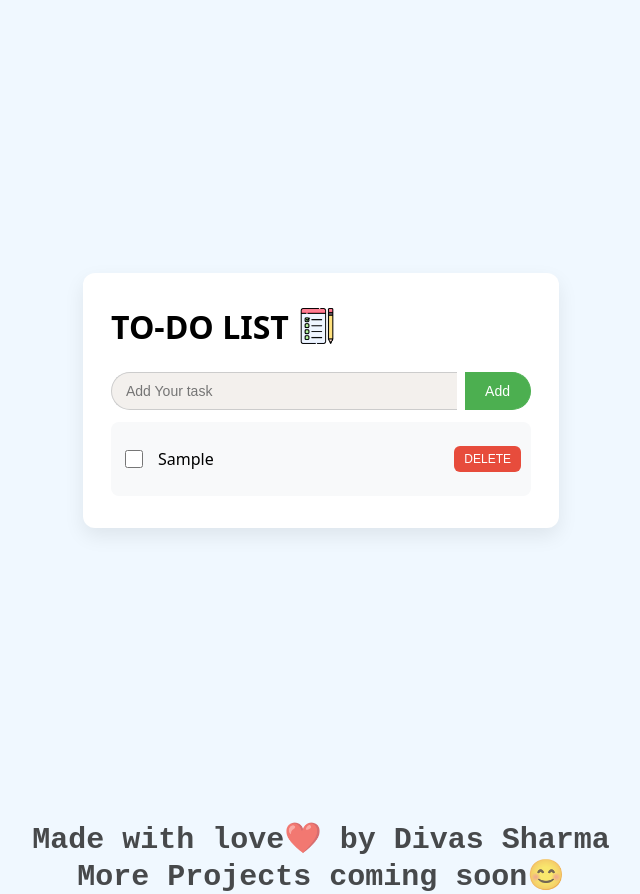
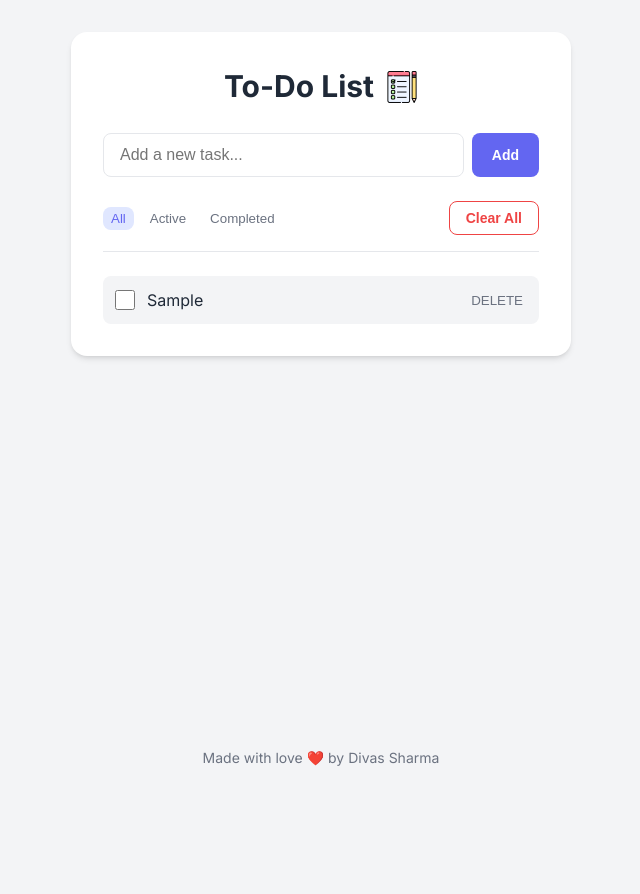
Before and after one commit to Divasdev/BEGINNER-PROJECTS, a plain HTML site: page TODO-APP/index.html in a window 1280 px wide. Both pictures are taken after typing "Sample" into the empty fields and a click on the button "Add". Shown: the whole page, without its empty margins (319-959 px from the left). After the commit the page ends 800 px from the top, so only its background shows below. Drawn offline with Linux system fonts and the light colour scheme.

Commit message:
antigravity todo list

```diff
--- a/TODO-APP/index.html
+++ b/TODO-APP/index.html
@@ -4,34 +4,51 @@
 <head>
    <meta charset="UTF-8">
    <meta name="viewport" content="width=device-width, initial-scale=1.0">
-   <title>TODO-APP</title>
+   <title>Modern Todo App</title>
+   <link rel="stylesheet" href="styles.css">
+   <link rel="preconnect" href="https://fonts.googleapis.com">
+   <link rel="preconnect" href="https://fonts.gstatic.com" crossorigin>
+   <link href="https://fonts.googleapis.com/css2?family=Inter:wght@400;500;600;700&display=swap" rel="stylesheet">
 </head>
-<link rel="stylesheet" href="styles.css">
 
 <body>
-   <div class="body-container" id="body-container">
-      <div class="child-container" id="child-container">
+   <main class="app-container">
+      <header class="app-header">
+         <h1 class="title">
+            To-Do List
+            <img src="./check-list.png" alt="Checklist Icon" class="todo-icon">
+         </h1>
+      </header>
 
-         <h1 id="main-title" class="title">TO-DO LIST <img src="./check-list.png" id="todo-icon" class="todo-icon"></h1>
+      <section class="input-section">
+         <div class="input-group">
+            <input type="text" placeholder="Add a new task..." id="task-input" class="task-input" aria-label="Task content">
+            <button id="add-btn" class="btn btn-primary">Add</button>
+         </div>
+      </section>
 
-        <div class="input-group" id="input-group">
-            <input type="text" placeholder="Add Your task" id="task-input" class="taskinput">
-            <button id="add-btn" class="addBtn" onclick="addTask()">Add</button>
-            </div>
+      <section class="controls-section">
+         <div class="filters">
+            <button class="filter-btn active" data-filter="all">All</button>
+            <button class="filter-btn" data-filter="active">Active</button>
+            <button class="filter-btn" data-filter="completed">Completed</button>
+         </div>
+         <button id="clear-btn" class="btn btn-danger">Clear All</button>
+      </section>
 
-           <div id="task-list"></div>
+      <section class="list-section">
+         <ul id="task-list" class="task-list">
+            <!-- Tasks will be injected here -->
+         </ul>
+         <p id="empty-state" class="empty-state hidden">No tasks found. Add one above!</p>
+      </section>
+   </main>
 
+   <footer class="app-footer">
+      <p>Made with love ❤️ by Divas Sharma</p>
+   </footer>
 
-      </div>
-   </div>
    <script src="scripts.js"></script>
-   <footer style="text-align:center; margin-top:20px; font-size:30px; opacity:0.7;
-   font-family:'Courier New', Courier, monospace;
-   font-weight: bold;
-   ">
-      Made with love❤️ by Divas Sharma<br>
-      More Projects coming soon😊
-   </footer>
 </body>
 
 </html>
--- a/TODO-APP/scripts.js
+++ b/TODO-APP/scripts.js
@@ -1,94 +1,135 @@
-const addBtn=document.getElementById("add-btn");
-const taskInput=document.getElementById("task-input");
-window.addEventListener("DOMContentLoaded", loadTasksFromStorage);
+// DOM Elements
+const taskInput = document.getElementById('task-input');
+const addBtn = document.getElementById('add-btn');
+const taskList = document.getElementById('task-list');
+const clearBtn = document.getElementById('clear-btn');
+const filterBtns = document.querySelectorAll('.filter-btn');
+const emptyState = document.getElementById('empty-state');
 
-let taskList = JSON.parse(localStorage.getItem("tasks")) || [];
-function addTask(){
-     task=taskInput.value;
-     if (task.trim() === "") {
-         alert("Please add a task.");
+// State
+let tasks = JSON.parse(localStorage.getItem('tasks')) || [];
+let currentFilter = 'all';
+
+// Initialize
+document.addEventListener('DOMContentLoaded', () => {
+    // Migration check: if tasks is array of strings, convert to objects
+    if (tasks.length > 0 && typeof tasks[0] === 'string') {
+        tasks = tasks.map(text => ({
+            id: Date.now() + Math.random(),
+            text,
+            completed: false
+        }));
+        saveTasks();
+    }
+    renderTasks();
+});
+
+// Event Listeners
+addBtn.addEventListener('click', addTask);
+taskInput.addEventListener('keypress', (e) => {
+    if (e.key === 'Enter') addTask();
+});
+clearBtn.addEventListener('click', clearAllTasks);
+
+filterBtns.forEach(btn => {
+    btn.addEventListener('click', () => {
+        // Update active button
+        filterBtns.forEach(b => b.classList.remove('active'));
+        btn.classList.add('active');
+
+        // Update filter state
+        currentFilter = btn.dataset.filter;
+        renderTasks();
+    });
+});
+
+// Functions
+function addTask() {
+    const text = taskInput.value.trim();
+    if (text === '') {
+        alert('Please enter a task!');
         return;
     }
 
+    const newTask = {
+        id: Date.now(),
+        text,
+        completed: false
+    };
 
+    tasks.push(newTask);
+    saveTasks();
+    renderTasks();
+    taskInput.value = '';
+}
 
-    const div = document.createElement("div");
-    div.classList.add("task-container");
-    div.innerHTML = `
-        <p class="task-item">
-            <input type="checkbox" class="checkbox-task">
-            <span>${task}</span>
-            <button class="delete-btn">DELETE</button>
-        </p>
-    `;
+function toggleTask(id) {
+    tasks = tasks.map(task =>
+        task.id === id ? { ...task, completed: !task.completed } : task
+    );
+    saveTasks();
+    renderTasks();
+}
 
-     taskList.push(task)
-     localStorage.setItem("tasks", JSON.stringify(taskList));
+function deleteTask(id) {
+    tasks = tasks.filter(task => task.id !== id);
+    saveTasks();
+    renderTasks();
+}
 
-     console.log(taskList);
-     const taskListContainer = document.getElementById("task-list");
-     taskListContainer.appendChild(div);
+function clearAllTasks() {
+    if (confirm('Are you sure you want to delete all tasks?')) {
+        tasks = [];
+        saveTasks();
+        renderTasks();
+    }
+}
 
+function saveTasks() {
+    localStorage.setItem('tasks', JSON.stringify(tasks));
+}
 
+function renderTasks() {
+    taskList.innerHTML = '';
 
-
-     const checkbox = div.querySelector(".checkbox-task");
-     const textSpan = div.querySelector("span");
-     const deleteBtn = div.querySelector(".delete-btn");
-
-     checkbox.addEventListener("change", () => {
-         if (checkbox.checked) {
-             textSpan.style.textDecoration = "line-through";
-             textSpan.style.opacity = "0.6";
-         } else {
-             textSpan.style.textDecoration = "none";
-             textSpan.style.opacity = "1";
-         }
+    const filteredTasks = tasks.filter(task => {
+        if (currentFilter === 'active') return !task.completed;
+        if (currentFilter === 'completed') return task.completed;
+        return true;
     });
 
-     deleteBtn.addEventListener("click", () => {
-         taskList = taskList.filter(t => t !== task);
-         localStorage.setItem("tasks", JSON.stringify(taskList));
-         div.remove();
-     });
+    if (filteredTasks.length === 0) {
+        emptyState.classList.remove('hidden');
+    } else {
+        emptyState.classList.add('hidden');
 
-     taskInput.value = "";
+        filteredTasks.forEach(task => {
+            const li = document.createElement('li');
+            li.className = `task-item ${task.completed ? 'completed' : ''}`;
 
-}
-function loadTasksFromStorage() {
-    const taskListContainer = document.getElementById("task-list");
+            // Checkbox
+            const checkbox = document.createElement('input');
+            checkbox.type = 'checkbox';
+            checkbox.className = 'checkbox-task';
+            checkbox.checked = task.completed;
+            checkbox.addEventListener('change', () => toggleTask(task.id));
 
-    taskList.forEach((task) => {
-        const div = document.createElement("div");
-        div.classList.add("task-container");
-        div.innerHTML = `
-            <p class="task-item">
-                <input type="checkbox" class="checkbox-task">
-                <span>${task}</span>
-                <button class="delete-btn">DELETE</button>
-            </p>
-        `;
+            // Text
+            const span = document.createElement('span');
+            span.className = 'task-text';
+            span.textContent = task.text;
 
-        taskListContainer.appendChild(div);
+            // Delete Button
+            const deleteBtn = document.createElement('button');
+            deleteBtn.className = 'delete-btn';
+            deleteBtn.textContent = 'DELETE';
+            deleteBtn.addEventListener('click', () => deleteTask(task.id));
 
-        const checkbox = div.querySelector(".checkbox-task");
-        const textSpan = div.querySelector("span");
-        const deleteBtn = div.querySelector(".delete-btn");
+            li.appendChild(checkbox);
+            li.appendChild(span);
+            li.appendChild(deleteBtn);
 
-        checkbox.addEventListener("change", () => {
-            if (checkbox.checked) {
-                textSpan.style.textDecoration = "line-through";
-                textSpan.style.opacity = "0.6";
-            } else {
-                textSpan.style.textDecoration = "none";
-                textSpan.style.opacity = "1";
-            }
-        });
-
-        deleteBtn.addEventListener("click", () => {
-            div.remove();
-            taskList = taskList.filter(t => t !== task);
-            localStorage.setItem("tasks", JSON.stringify(taskList));
-        });
+            taskList.appendChild(li);
         });
     }
+}
--- a/TODO-APP/styles.css
+++ b/TODO-APP/styles.css
@@ -1,203 +1,268 @@
-/* --- PAGE LAYOUT --- */
+:root {
+  --primary-color: #6366f1;
+  --primary-hover: #4f46e5;
+  --danger-color: #ef4444;
+  --danger-hover: #dc2626;
+  --bg-color: #f3f4f6;
+  --card-bg: #ffffff;
+  --text-primary: #1f2937;
+  --text-secondary: #6b7280;
+  --border-color: #e5e7eb;
+  --shadow-sm: 0 1px 2px 0 rgb(0 0 0 / 0.05);
+  --shadow-md: 0 4px 6px -1px rgb(0 0 0 / 0.1), 0 2px 4px -2px rgb(0 0 0 / 0.1);
+  --radius: 0.5rem;
+  --font-family: 'Inter', system-ui, -apple-system, sans-serif;
+}
+
+* {
+  box-sizing: border-box;
+  margin: 0;
+  padding: 0;
+}
 
 body {
-   margin: 0;
-   font-family: system-ui, -apple-system, BlinkMacSystemFont, "Segoe UI", sans-serif;
-   background-color: aliceblue;
+  font-family: var(--font-family);
+  background-color: var(--bg-color);
+  color: var(--text-primary);
+  line-height: 1.5;
+  min-height: 100vh;
+  display: flex;
+  flex-direction: column;
+  align-items: center;
+  padding: 2rem 1rem;
 }
 
-.body-container {
+/* --- LAYOUT --- */
+
+.app-container {
+  width: 100%;
+  max-width: 500px;
+  background-color: var(--card-bg);
+  border-radius: 1rem;
+  box-shadow: var(--shadow-md);
+  padding: 2rem;
   display: flex;
-   justify-content: center;
-   align-items: center;
   flex-direction: column;
-   min-height: 100vh;
+  gap: 1.5rem;
 }
 
-/* --- MAIN CARD / BOX --- */
-
-.child-container {
-   background-color: #ffffff;
-   padding: 32px 28px;
-   border-radius: 12px;
-   box-shadow: 0 8px 20px rgba(0, 0, 0, 0.08);
-   width: 100%;
-   max-width: 420px;
+.app-header {
+  text-align: center;
 }
 
-/* --- TITLE --- */
-
 .title {
-   font-size: 32px;
-   margin: 0 0 24px 0;
+  font-size: 1.875rem;
+  font-weight: 700;
+  color: var(--text-primary);
   display: flex;
   align-items: center;
-   gap: 10px;
+  justify-content: center;
+  gap: 0.75rem;
 }
 
-.title img {
-   width: 36px;
-   height: 36px;
+.todo-icon {
+  width: 2rem;
+  height: 2rem;
+  object-fit: contain;
 }
 
-/* --- INPUT + BUTTON ROW --- */
+/* --- INPUT SECTION --- */
 
 .input-group {
   display: flex;
-   align-items: center;
-   margin-bottom: 12px;
-   gap: 8px;
+  gap: 0.5rem;
 }
 
-/* Text input */
-
-.taskinput {
-   padding: 10px 14px;
-   border: 1px solid #ccc;
-   border-right: none;
-   border-radius: 20px 0 0 20px;
-   outline: none;
-   width: 100%;
-   background-color: #f3f0ed;
-   font-size: 14px;
+.task-input {
+  flex: 1;
+  padding: 0.75rem 1rem;
+  border: 1px solid var(--border-color);
+  border-radius: var(--radius);
+  font-size: 1rem;
+  transition: border-color 0.2s, box-shadow 0.2s;
 }
 
-/* Add button */
-
-.addBtn {
-   padding: 10px 20px;
-   border: 1px solid #4CAF50;
-   border-left: none;
-   background-color: #4CAF50;
-   color: white;
-   border-radius: 0 20px 20px 0;
-   cursor: pointer;
-   font-size: 14px;
-   white-space: nowrap;
+.task-input:focus {
+  outline: none;
+  border-color: var(--primary-color);
+  box-shadow: 0 0 0 3px rgba(99, 102, 241, 0.2);
 }
 
-.addBtn:hover {
-   background-color: #45a049;
+.btn {
+  padding: 0.75rem 1.25rem;
+  border: none;
+  border-radius: var(--radius);
+  font-weight: 600;
+  cursor: pointer;
+  transition: background-color 0.2s;
+  font-size: 0.875rem;
 }
 
-/* --- TASK LIST CONTAINER --- */
+.btn-primary {
+  background-color: var(--primary-color);
+  color: white;
+}
 
-#task-list {
-   margin-top: 8px;
+.btn-primary:hover {
+  background-color: var(--primary-hover);
+}
+
+.btn-danger {
+  background-color: transparent;
+  color: var(--danger-color);
+  border: 1px solid var(--danger-color);
+  padding: 0.5rem 1rem;
+}
+
+.btn-danger:hover {
+  background-color: #fef2f2;
+}
+
+/* --- CONTROLS SECTION --- */
+
+.controls-section {
+  display: flex;
+  justify-content: space-between;
+  align-items: center;
+  flex-wrap: wrap;
+  gap: 1rem;
+  border-bottom: 1px solid var(--border-color);
+  padding-bottom: 1rem;
+}
+
+.filters {
+  display: flex;
+  gap: 0.5rem;
+}
+
+.filter-btn {
+  background: none;
+  border: none;
+  color: var(--text-secondary);
+  font-weight: 500;
+  cursor: pointer;
+  padding: 0.25rem 0.5rem;
+  border-radius: var(--radius);
+  transition: color 0.2s, background-color 0.2s;
+}
+
+.filter-btn:hover {
+  color: var(--primary-color);
+  background-color: #eef2ff;
+}
+
+.filter-btn.active {
+  color: var(--primary-color);
+  background-color: #e0e7ff;
+}
+
+/* --- LIST SECTION --- */
+
+.task-list {
+  list-style: none;
   display: flex;
   flex-direction: column;
-   gap: 8px;              /* space between tasks */
-}
-
-/* --- SINGLE TASK ROW --- */
-
-.task-container {
-   background-color: #f8f9fa;
-   border-radius: 8px;
-   padding: 8px 10px;
+  gap: 0.75rem;
 }
 
 .task-item {
   display: flex;
   align-items: center;
-   gap: 12px;
-   flex-wrap: nowrap;
+  gap: 0.75rem;
+  padding: 0.75rem;
+  background-color: var(--bg-color);
+  border-radius: var(--radius);
+  transition: transform 0.2s, opacity 0.2s;
+  animation: slideIn 0.3s ease-out;
 }
 
-.task-item span {
-   white-space: nowrap;
+.task-item.completed {
+  opacity: 0.7;
 }
-/* Checkbox */
+
+.task-item.completed span {
+  text-decoration: line-through;
+  color: var(--text-secondary);
+}
 
 .checkbox-task {
-   width: 18px;
-   height: 18px;
+  width: 1.25rem;
+  height: 1.25rem;
   cursor: pointer;
+  accent-color: var(--primary-color);
 }
 
-/* Task text (span inside .task-item) */
-
-.task-item span {
-   flex: 1;                      /* take remaining space */
+.task-text {
+  flex: 1;
   word-break: break-word;
 }
 
-/* DELETE BUTTON */
-
 .delete-btn {
-   padding: 6px 10px;
-   border-radius: 6px;
+  background: none;
   border: none;
+  color: var(--text-secondary);
   cursor: pointer;
-   font-size: 12px;
-   background-color: #e74c3c;
-   color: #fff;
+  padding: 0.25rem;
+  border-radius: var(--radius);
+  transition: color 0.2s, background-color 0.2s;
 }
 
 .delete-btn:hover {
-   background-color: #c0392b;
+  color: var(--danger-color);
+  background-color: #fef2f2;
 }
 
-@media (max-width: 600px) {
-   body {
-      padding: 16px;
+/* --- FOOTER --- */
+
+.app-footer {
+  margin-top: auto;
+  padding-top: 2rem;
+  color: var(--text-secondary);
+  font-size: 0.875rem;
+  text-align: center;
 }
 
-   .child-container {
-      width: 100%;
-      max-width: 100%;
-      padding: 20px 16px;
-      border-radius: 10px;
-      box-shadow: 0 4px 12px rgba(0, 0, 0, 0.06);
+.empty-state {
+  text-align: center;
+  color: var(--text-secondary);
+  font-style: italic;
+  margin-top: 1rem;
 }
 
-   .title {
-      font-size: 24px;
-      margin-bottom: 16px;
+.hidden {
+  display: none;
 }
 
-   .title img {
-      width: 28px;
-      height: 28px;
+/* --- ANIMATIONS --- */
+
+@keyframes slideIn {
+  from {
+    opacity: 0;
+    transform: translateY(10px);
+  }
+  to {
+    opacity: 1;
+    transform: translateY(0);
+  }
 }
 
-   .input-group {
-      flex-direction: row;
-      align-items: stretch;
-      gap: 6px;
+/* --- RESPONSIVE --- */
+
+@media (max-width: 480px) {
+  .app-container {
+    padding: 1.5rem;
   }
 
-   .taskinput {
-      font-size: 13px;
-      padding: 8px 10px;
-      border-radius: 16px;
+  .controls-section {
+    flex-direction: column;
+    align-items: stretch;
   }
 
-   .addBtn {
-      font-size: 13px;
-      padding: 8px 14px;
-      border-radius: 16px;
+  .filters {
+    justify-content: center;
   }
 
-   #task-list {
-      gap: 6px;
-   }
-
-   .task-container {
-      padding: 6px 8px;
-   }
-
-   .task-item {
-      gap: 8px;
-      align-items: flex-start;
-   }
-
-   .task-item span {
-      white-space: normal; /* allow wrapping on small screens */
-   }
-
-   .delete-btn {
-      padding: 4px 8px;
-      font-size: 11px;
+  #clear-btn {
+    width: 100%;
   }
 }
```
Lines whose indentation alone changed are shown as unchanged.
